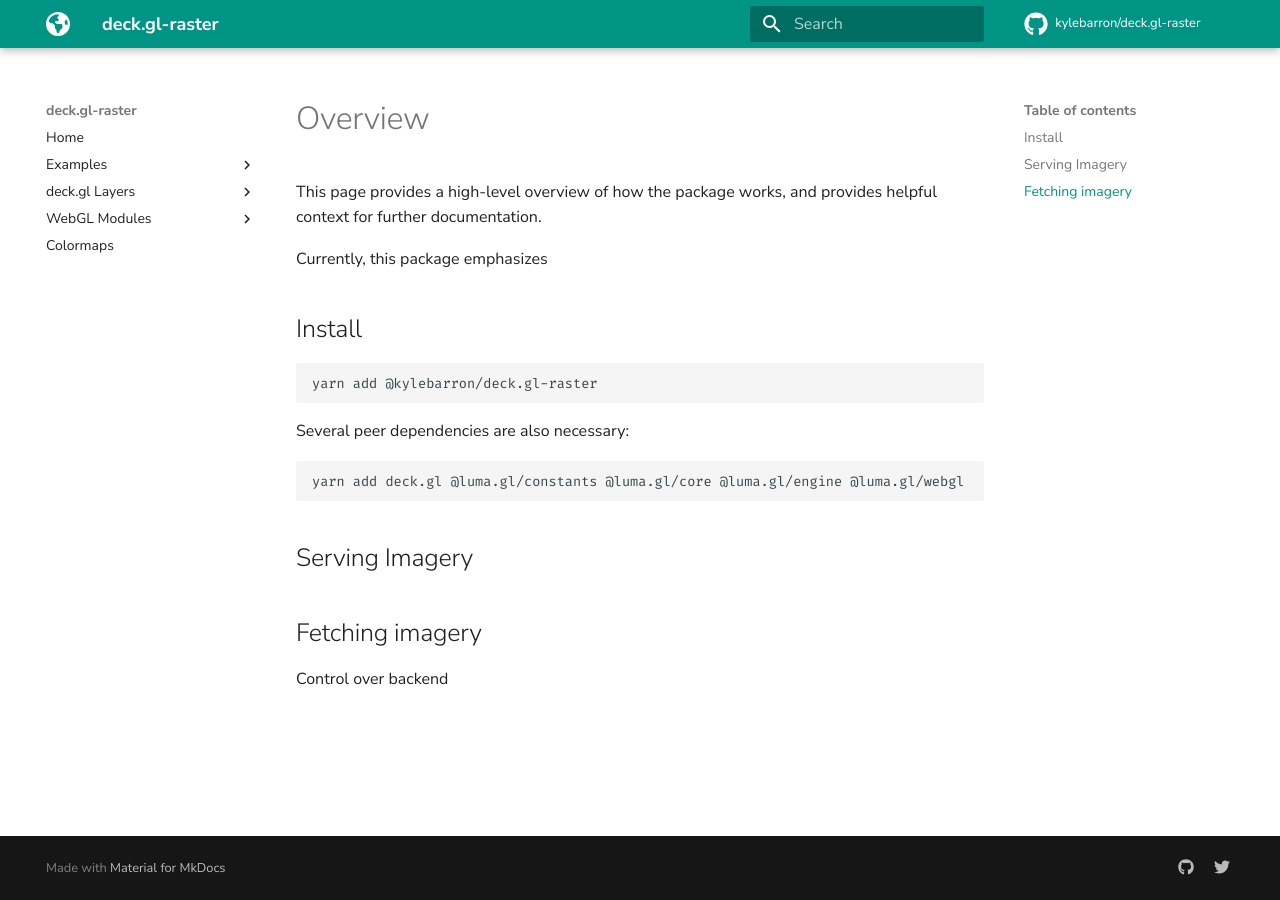
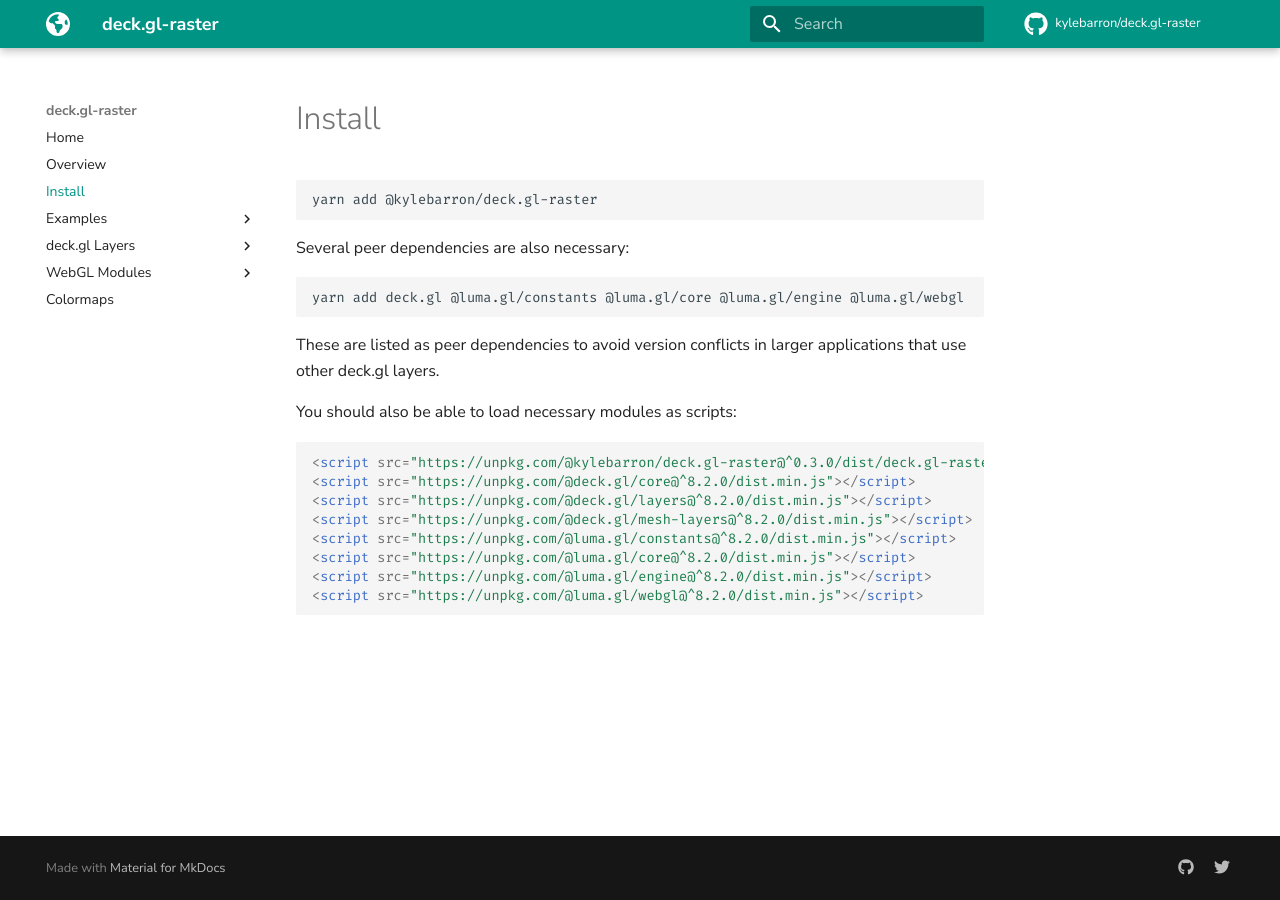
Before and after one commit to kylebarron/deck.gl-raster, an MkDocs documentation site: the page built from docs/get-started.md, in a window 1280 px wide. Built offline with MkDocs 1.6.1 and Material for MkDocs 9.7.7, drawn with Linux system fonts in a browser that asks for light colours; comment, search, counter and statistics services are not loaded.

Commit message:
Update docs

````diff
--- a/docs/get-started.md
+++ b/docs/get-started.md
@@ -1,11 +1,4 @@
-# Overview
-
-This page provides a high-level overview of how the package works, and provides helpful context for further documentation.
-
-Currently, this package emphasizes
-
-
-## Install
+# Install
 
 ```
 yarn add @kylebarron/deck.gl-raster
@@ -17,9 +10,18 @@
 yarn add deck.gl @luma.gl/constants @luma.gl/core @luma.gl/engine @luma.gl/webgl
 ```
 
-## Serving Imagery
+These are listed as peer dependencies to avoid version conflicts in larger
+applications that use other deck.gl layers.
 
+You should also be able to load necessary modules as scripts:
 
-## Fetching imagery
-
-Control over backend
+```html
+<script src="https://unpkg.com/@kylebarron/deck.gl-raster@^0.3.0/dist/deck.gl-raster.min.js"></script>
+<script src="https://unpkg.com/@deck.gl/core@^8.2.0/dist.min.js"></script>
+<script src="https://unpkg.com/@deck.gl/layers@^8.2.0/dist.min.js"></script>
+<script src="https://unpkg.com/@deck.gl/mesh-layers@^8.2.0/dist.min.js"></script>
+<script src="https://unpkg.com/@luma.gl/constants@^8.2.0/dist.min.js"></script>
+<script src="https://unpkg.com/@luma.gl/core@^8.2.0/dist.min.js"></script>
+<script src="https://unpkg.com/@luma.gl/engine@^8.2.0/dist.min.js"></script>
+<script src="https://unpkg.com/@luma.gl/webgl@^8.2.0/dist.min.js"></script>
+```
--- a/mkdocs.yml
+++ b/mkdocs.yml
@@ -23,7 +23,8 @@
 # Layout
 nav:
   - Home: 'index.md'
-  # - Overview: 'overview.md'
+  - Overview: 'overview.md'
+  - Install: 'get-started.md'
   - Examples:
     - RasterLayer: 'examples/raster-layer-md.md'
     - RasterMeshLayer: 'examples/raster-mesh-layer-md.md'
````
Also changed, not shown: README.md (+6 -6 lines), docs/examples/raster-layer-md.md (+5 -0 lines), docs/overview.md (added, +40 -0 lines).
